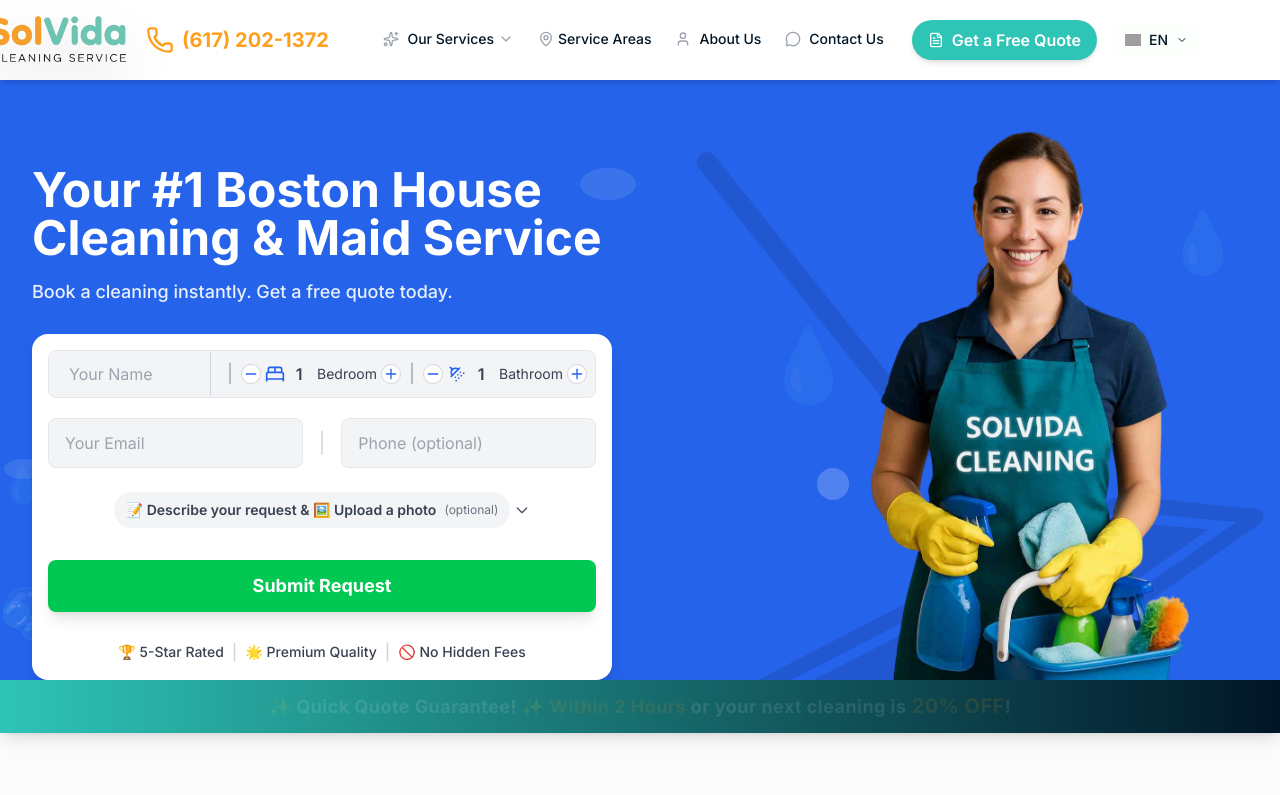
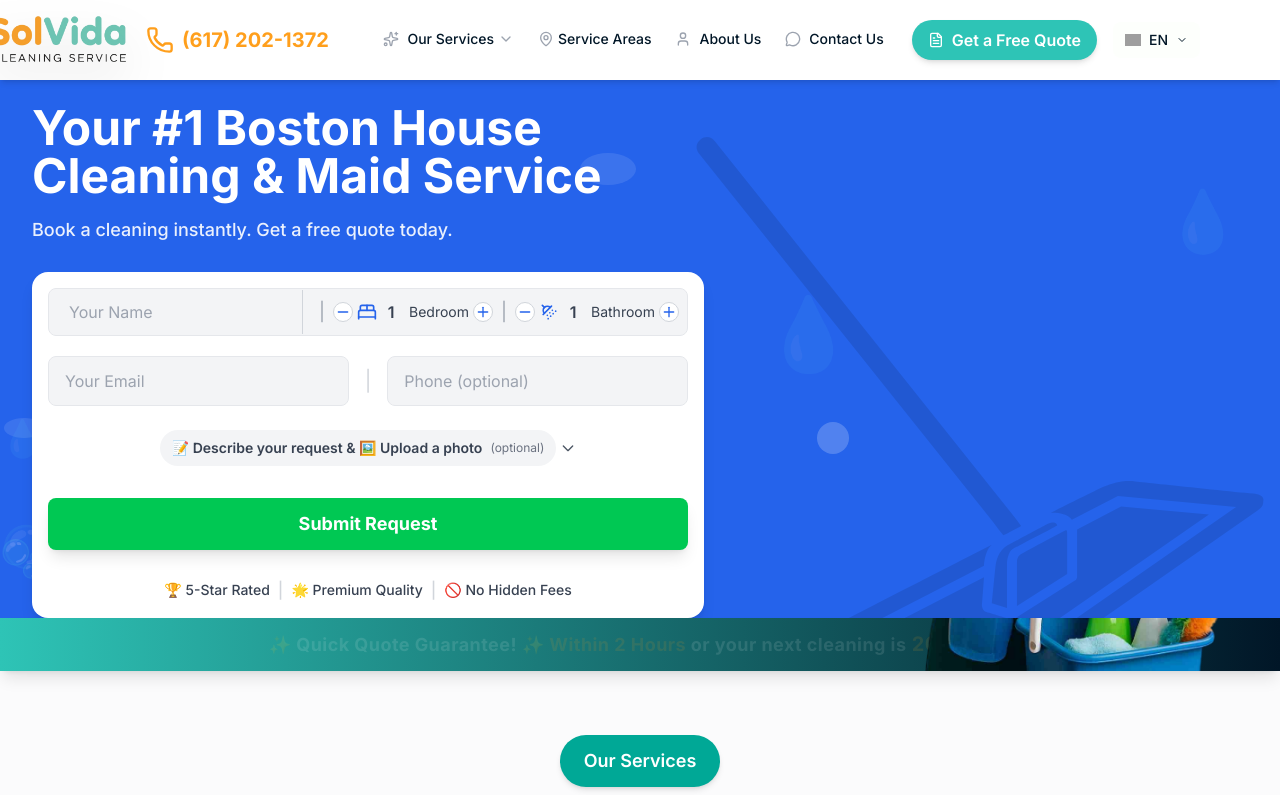
Before and after one commit to volkanmutaf/solvidaclean, a React (Vite) app: page / in a window 1280 px wide. Shown: the top 795 px of the page. Built offline with nearby package versions, Linux system fonts and the light colour scheme; grey boxes are pictures that could not be loaded.

Commit message:
Move cleaner-woman2.png to QuoteStripBanner: remove from Hero, fix to banner bottom, remove Hero scroll

```diff
--- a/src/components/Hero.jsx
+++ b/src/components/Hero.jsx
@@ -197,7 +197,7 @@
   };
 
   return (
-<section className="w-full bg-[#2563eb] flex items-start justify-center px-2 sm:px-4 md:px-8 relative min-h-[600px] -mt-4 md:-mt-6 mb-0 pb-0 z-0 overflow-x-hidden">
+<section className="w-full bg-[#2563eb] flex items-start justify-center px-2 sm:px-4 md:px-8 relative -mt-4 md:-mt-6 mb-0 pb-0 z-0 overflow-x-hidden overflow-y-visible">
 {/* Decorative bubbles/drops background */}
       <div className="absolute inset-0 w-full h-full z-0 pointer-events-none select-none">
         {/* Decorative SVG background */}
@@ -233,7 +233,7 @@
         <span className="absolute bottom-1/4 left-1/5 opacity-10 text-4xl">💧</span>
       </div>
 
-      <div className="relative z-10 w-full max-w-7xl mx-auto flex flex-col lg:flex-row items-start lg:items-end justify-between pt-24 sm:pt-28 md:pt-32 pb-0 mb-0 gap-y-8 gap-x-6 min-h-[500px] px-2 sm:px-4 md:px-0">
+      <div className="relative z-10 w-full max-w-7xl mx-auto flex flex-col lg:flex-row items-start justify-between pt-24 sm:pt-28 md:pt-32 pb-0 mb-0 gap-y-8 gap-x-6 px-2 sm:px-4 md:px-0">
         {/* LEFT CONTENT - This is your form container */}
         <div className="flex-1 min-w-0 flex flex-col items-start justify-start relative z-10 w-full max-w-full lg:max-w-2xl"> {/* Added relative and z-10 */}
           <h1 className="text-white text-2xl sm:text-3xl md:text-5xl font-extrabold leading-tight mb-3 md:mb-4 text-left w-full break-words">
@@ -471,21 +471,6 @@
           </form>
         </div>
 
-        {/* RIGHT CONTENT - Maid Image (Desktop only) */}
-        <div className="hidden lg:flex flex-1 items-end justify-end relative z-10 pr-4 xl:pr-8 pb-0 mb-0">
-          <img
-            src="/images/cleaner-woman2.png"
-            alt="Professional cleaning staff"
-            className="w-auto h-auto max-w-xs xl:max-w-sm object-contain mb-0 pb-0"
-            draggable={false}
-            style={{ marginBottom: 0, paddingBottom: 0 }}
-            onError={(e) => {
-              console.error('Hero maid image failed to load:', e.target.src);
-              e.target.style.display = 'none';
-            }}
-          />
-        </div>
-
       </div>
       {/* Floating Action Buttons (FAB) */}
       <div
--- a/src/components/QuoteStripBanner.jsx
+++ b/src/components/QuoteStripBanner.jsx
@@ -4,21 +4,15 @@
   const { t } = useTranslation();
   return (
     <div className="w-full bg-gradient-to-r from-primary to-dark text-white text-center text-sm sm:text-base md:text-lg py-3 px-2 sm:px-4 font-extrabold tracking-wide shadow-lg relative overflow-x-hidden">
-      {/* Cleaner Woman Image - Visible on desktop */}
-      <div className="hidden lg:block" style={{
-        position: 'absolute',
-        right: '330px',
-        top: '0px',
-        transform: 'translateY(-100%)',
-        width: '450px',
-        height: '450px',
-        zIndex: 9999,
-        pointerEvents: 'none'
+      {/* Cleaner Woman Image - Fixed to banner bottom, moves with banner */}
+      <div className="hidden lg:block absolute right-4 xl:right-8 bottom-0 z-10 pointer-events-none" style={{
+        transform: 'translateY(0)',
       }}>
         <img
           src="/images/cleaner-woman2.png"
           alt="Professional cleaning staff member"
-          style={{width: '100%', height: '100%', objectFit: 'contain'}}
+          className="w-auto h-auto max-w-xs xl:max-w-sm object-contain"
+          style={{ marginBottom: 0, paddingBottom: 0 }}
           draggable={false}
           onError={(e) => {
             console.error('Image failed to load:', e.target.src);
```
